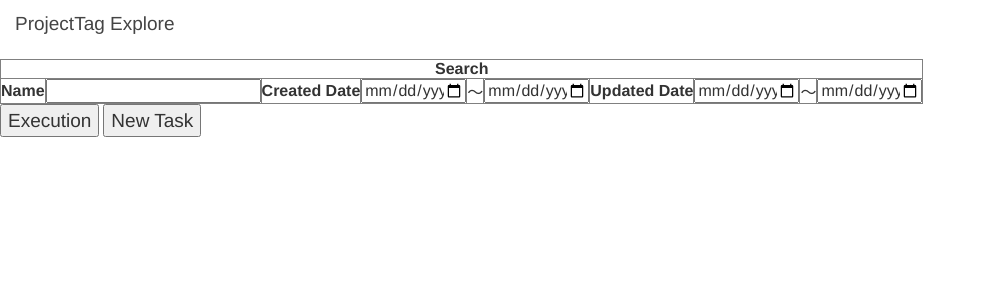
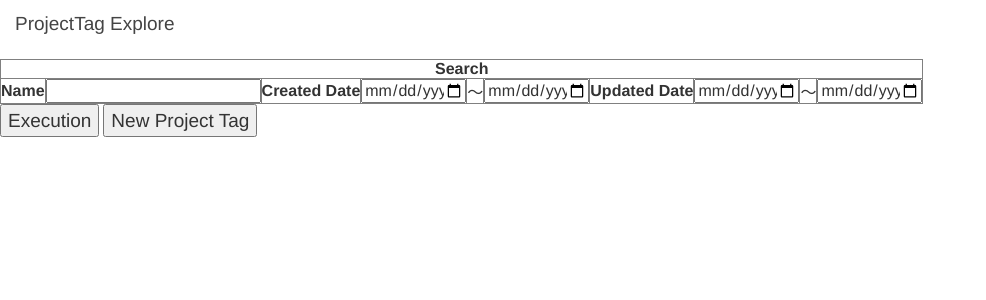
Before and after one commit to yassu/PomoBoard, a CodeIgniter app: page /database/project_tag/explore in a window 1280 px wide. Shown: the part 34-334 px from the top of the page, without its empty margins (0-986 px from the left). Run offline with CodeIgniter, Linux system fonts and the light colour scheme.

Commit message:
fix name of button

```diff
--- a/codeigniter/application/views/project_tag/Explore.php
+++ b/codeigniter/application/views/project_tag/Explore.php
@@ -23,7 +23,7 @@
 			<div style="font-size: 19px;"> Execution </div>
 		</button>
 		<button type="button" name="submit" value="create" onClick="location.href = '<?php echo site_url('project_tag/edit').'/new';?>';">
-			<div style="font-size: 19px;"> New Task </div>
+			<div style="font-size: 19px;"> New Project Tag </div>
 		</button>
     </fieldset>
 </form>
```
